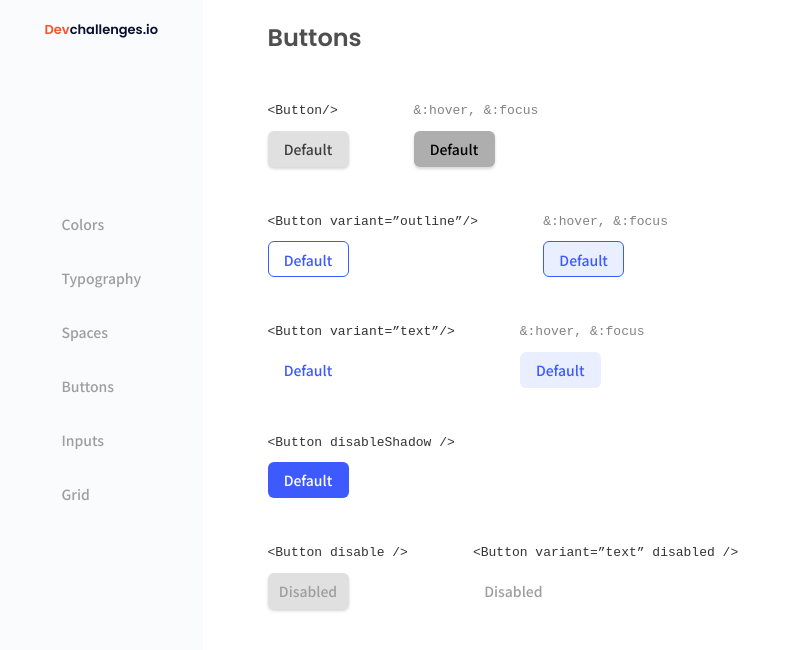
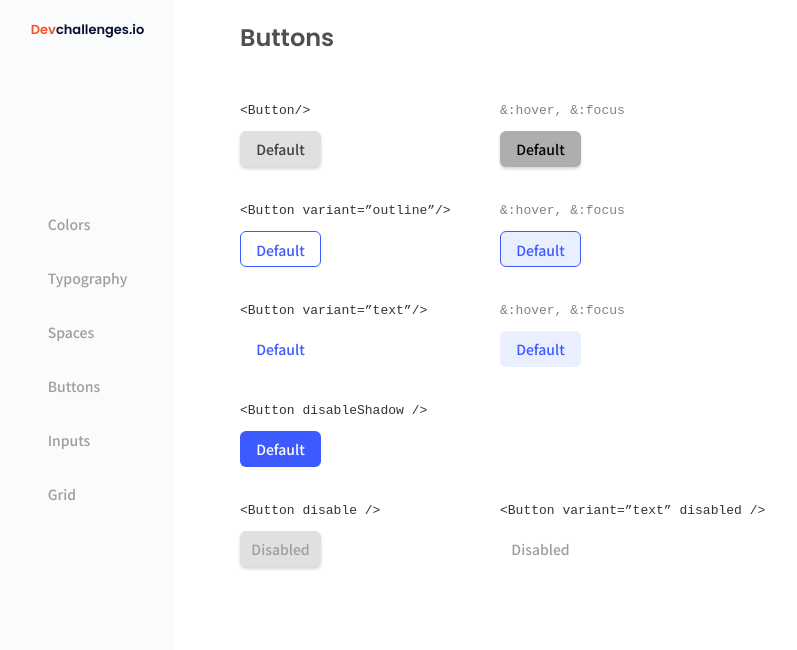
Before and after one commit to Leydisfh/Button-component, a React (Vite) app: page / in a window 1280 px wide. Shown: the top 650 px of the page, without its empty margins (0-797 px from the left). Built offline with nearby package versions, Linux system fonts and the light colour scheme.

Commit message:
Implemented grid for the interface

```diff
--- a/src/App.css
+++ b/src/App.css
@@ -19,10 +19,16 @@ main{
 }
 
 /*Container de todos los botones*/
-.btn_btns___constainer{
+/*.btn_btns___constainer{
     width: 100%;
     display: flex;
     flex-direction: column;
     gap: 45px;
 
+}*/
+
+.btn_btns___constainer{
+    display: grid;
+    grid-template-columns: repeat(4, 260px);
+    grid-template-rows: repeat(9,100px);
 }
--- a/src/App.jsx
+++ b/src/App.jsx
@@ -21,9 +21,10 @@ function App() {
      <section className="btn_btns___constainer">
      {buttons.map((category, index) => (
             <div key={index} className="btn_container__buttons">
-              {category.buttons.map((btn, btnIndex) => (
+              {category.buttons.map((btn) => (
                 <ButtonsElements
-                  key={btnIndex}
+                  key={btn.id}
+                  id={btn.id}
                   btnTitle={btn.btnTitle}
                   newClass={btn.newClass}
                   textCode={btn.textCode}
--- a/src/Components/Buttons.jsx
+++ b/src/Components/Buttons.jsx
@@ -1,11 +1,11 @@
 import "../Styles/btnBase.css";
-const ButtonsElements = ({textCode,textClass, btnTitle, newClass}) => {
+const ButtonsElements = ({id, textCode,textClass, btnTitle, newClass}) => {
 
 const claseBase = `btnBase  ${newClass}`
 
 
   return (
-    <section className="btn_container">
+    <section className="btn_container" id={id}>
       <aside className="btn__description__code">
         <pre>
           <code className={textClass}>{textCode}</code>
--- a/src/Styles/btnBase.css
+++ b/src/Styles/btnBase.css
@@ -1,7 +1,6 @@
 .btn_container__buttons{
-    display: flex;
     width: 100%;
-   gap: 65px;
+    display: contents;
 }
 
 .btn_container{
--- a/src/Styles/btnStyles/btnDefault.css
+++ b/src/Styles/btnStyles/btnDefault.css
@@ -11,3 +11,14 @@
 
 
 }
+
+#btn001{
+  grid-column: 1/2;
+  grid-row: 1/2;
+}
+
+#btn002{
+    grid-column: 2/3;
+    grid-row: 1/2;
+
+}
--- a/src/Styles/btnStyles/btnOutline.css
+++ b/src/Styles/btnStyles/btnOutline.css
@@ -8,3 +8,13 @@
 .outline{
     background-color: #2962FF1A;
 }
+
+#btn003{
+    grid-column: 1/2;
+    grid-row: 2/3;
+}
+
+#btn004{
+    grid-column: 2/3;
+    grid-row: 2/3;
+}
--- a/src/Styles/btnStyles/btnText.css
+++ b/src/Styles/btnStyles/btnText.css
@@ -8,3 +8,13 @@
 .btn__text_color {
     color: #3D5AFE;
 }
+
+#btn005{
+    grid-column: 1/2;
+    grid-row: 3/4;
+}
+
+#btn006{
+    grid-column: 2/3;
+    grid-row: 3/4;
+}
--- a/src/Styles/btnStyles/disable.css
+++ b/src/Styles/btnStyles/disable.css
@@ -2,3 +2,12 @@
     color: #9E9E9E;
 
 }
+
+#btn008{
+    grid-column: 1/2;
+    grid-row: 5/6;
+}
+#btn009{
+    grid-column: 2/3;
+    grid-row: 5/6;
+}
--- a/src/Styles/btnStyles/disableShadow.css
+++ b/src/Styles/btnStyles/disableShadow.css
@@ -2,3 +2,9 @@
     background-color: #3D5AFE;
     color: #fff;
 }
+
+
+#btn007{
+    grid-column: 1/2;
+    grid-row: 4/5;
+}
--- a/src/variables.js
+++ b/src/variables.js
@@ -37,12 +37,14 @@ export const buttons = [
     {  category:"default",
         buttons:[
         {
+        id:"btn001",
         textCode: "<Button/>",
         textClass:"btn_dark__text",
         btnTitle:"Default",
         newClass:"btn__default-gray"
         },
         {
+            id:"btn002",
             textCode:"&:hover, &:focus",
             textClass: "btn_light__text",
             btnTitle:"Default",
@@ -51,12 +53,14 @@ export const buttons = [
         {   category:"outline",
             buttons:[
             {
+            id:"btn003",
             textCode:"<Button variant=”outline”/>",
             textClass: "btn_dark__text",
             btnTitle: "Default",
             newClass:"btn__variant-outline"
         },
         {
+            id:"btn004",
             textCode:"&:hover, &:focus",
             textClass: "btn_light__text",
             btnTitle: "Default",
@@ -66,12 +70,14 @@ export const buttons = [
             category:"text",
             buttons:[
                 {
+                    id:"btn005",
                     textCode:`<Button variant=”text”/>`,
                     textClass: "btn_dark__text",
                     btnTitle: "Default",
                     newClass:"btn__text"
                 },
                 {
+                    id:"btn006",
                     textCode:"&:hover, &:focus",
                     textClass: "btn_light__text",
                     btnTitle: "Default",
@@ -83,6 +89,7 @@ export const buttons = [
             category:"disableShadow",
             buttons:[
                 {
+                    id:"btn007",
                     textCode:`<Button disableShadow />`,
                     textClass: "btn_dark__text",
                     btnTitle: "Default",
@@ -94,12 +101,14 @@ export const buttons = [
             category:"disable",
             buttons:[
                 {
+                    id:"btn008",
                     textCode:`<Button disable />`,
                     textClass: "btn_dark__text",
                     btnTitle: "Disabled",
                     newClass:"btn__default-gray text_color"
                 },
                 {
+                    id:"btn009",
                     textCode:`<Button variant=”text” disabled />`,
                     textClass: "btn_dark__text",
                     btnTitle: "Disabled",
```
